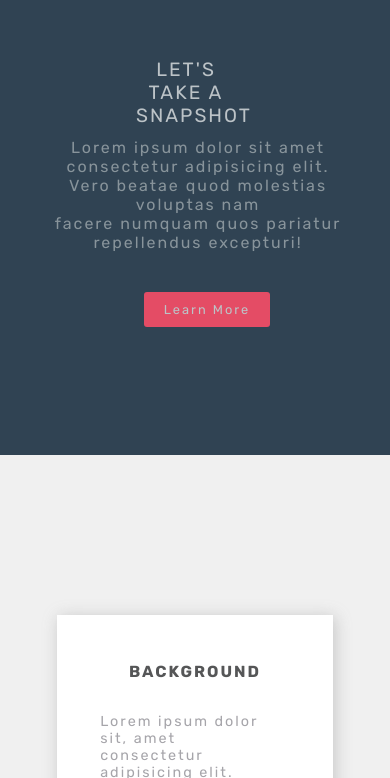
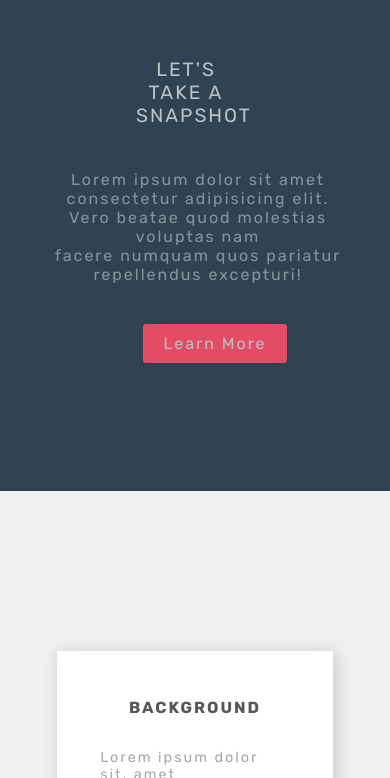
Before and after one commit to RinsolaO/-RinsolaO-RinsolaO-zuri-responsive-design-starter, a plain HTML site: page index.html in a window 390 px wide. Shown: the part 66-844 px from the top of the page. Drawn offline with Linux system fonts and the light colour scheme.

Commit message:
Update styles.css

```diff
--- a/styles.css
+++ b/styles.css
@@ -437,8 +437,10 @@ div.footer h6 {
     }
     div.hero-content-heading h3 {
         margin-top: -4rem;
-        font-size: 2.3rem;
+        font-size: 2rem;
         text-align: center;
+        width: 300px;
+        margin-left: -4rem;
     }
     div.hero-content-heading p {
         font-size: .93rem;
@@ -479,11 +481,17 @@ div.footer h6 {
         text-align: center;
     }
     div.hero-content-heading p {
+        margin-top: 2rem;
+        margin-left:  -4rem;
         font-size: .8rem;
+        width: 300px;
     }
 
+    div.hero-content-btn {
+        margin-right:  -1rem;
+    }
     div.hero-content-btn a{
-        font-size: .8rem;
+        font-size: 1rem;
         padding: 10px 20px;
     }
     div.hero-background-pos {
```
